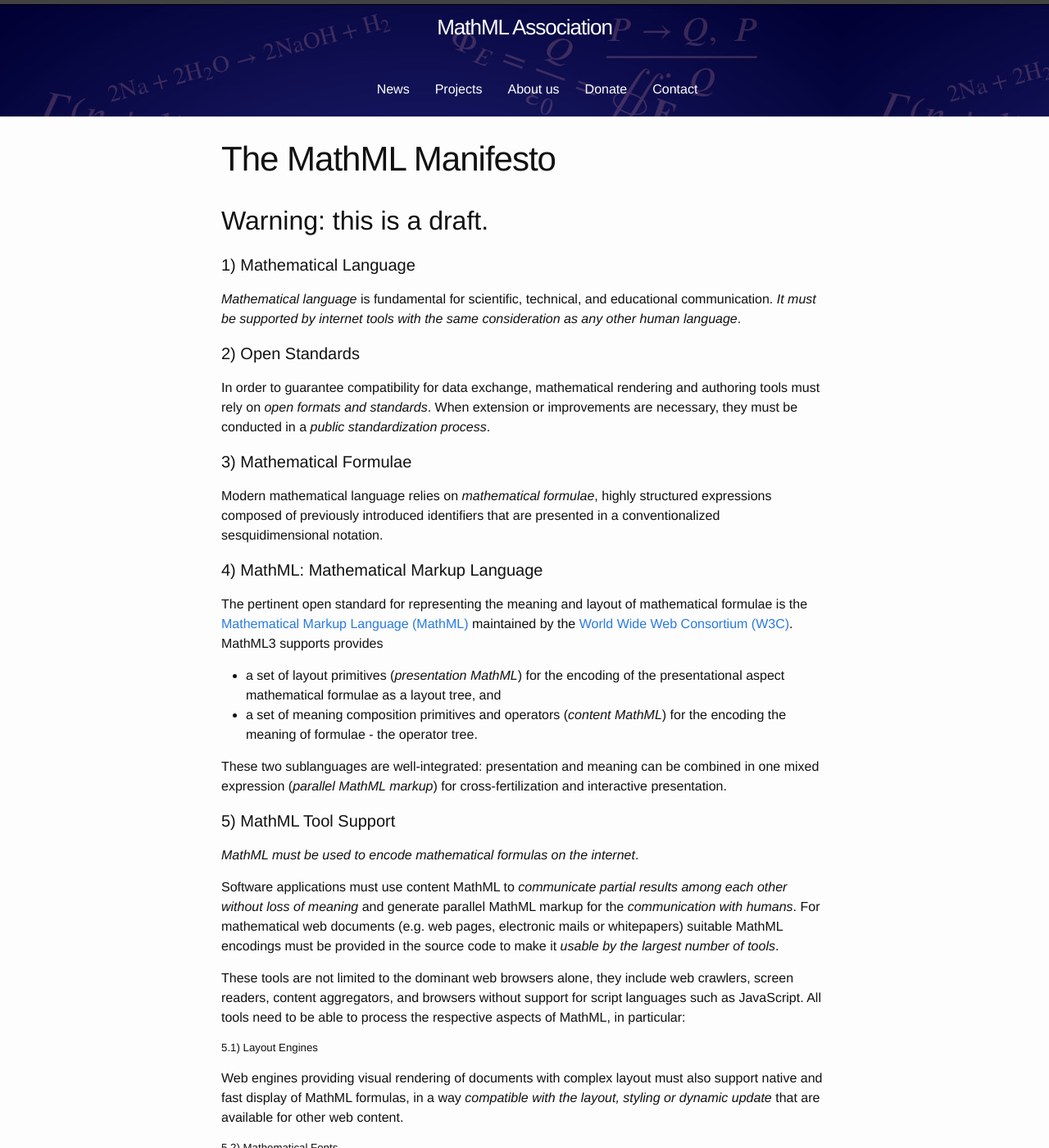
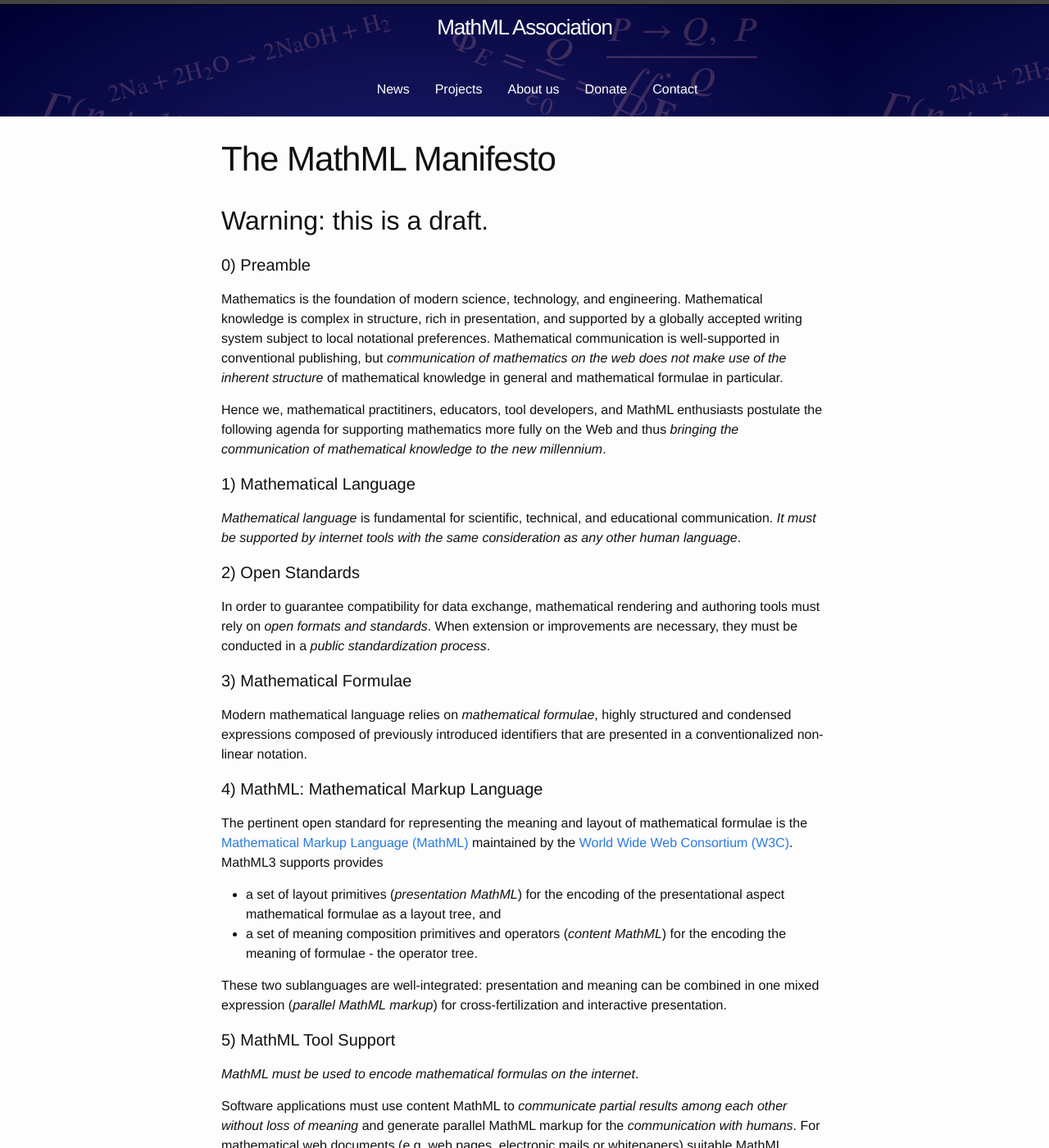
Before and after one commit to MathML/website, a Jekyll site: the page built from manifesto.md, in a window 1280 px wide and 1400 px high. Shown: the whole window at 82% size. Built offline with Jekyll 4.4.1, drawn with Linux system fonts in a browser that asks for light colours.

Commit message:
adding a preamble.

```diff
--- a/manifesto.md
+++ b/manifesto.md
@@ -4,6 +4,19 @@ title: The MathML Manifesto
 ---
 
 ## Warning: this is a draft.
+
+#### 0) Preamble
+
+Mathematics is the foundation of modern science, technology, and engineering. Mathematical
+knowledge is complex in structure, rich in presentation, and supported by a globally
+accepted writing system subject to local notational preferences. Mathematical
+communication is well-supported in conventional publishing, but *communication of
+mathematics on the web does not make use of the inherent structure* of mathematical
+knowledge in general and mathematical formulae in particular.
+
+Hence we, mathematical practitiners, educators, tool developers, and MathML enthusiasts
+postulate the following agenda for supporting mathematics more fully on the Web and thus
+*bringing the communication of mathematical knowledge to the new millennium*.
 
 #### 1) Mathematical Language
 
@@ -19,9 +32,9 @@ are necessary, they must be conducted in a *public standardization process*.
 
 #### 3) Mathematical Formulae
 
-Modern mathematical language relies on *mathematical formulae*, highly structured
-expressions composed of previously introduced identifiers that are presented in a
-conventionalized sesquidimensional notation.
+Modern mathematical language relies on *mathematical formulae*, highly structured and
+condensed expressions composed of previously introduced identifiers that are presented in
+a conventionalized non-linear notation.
 
 #### 4) MathML: Mathematical Markup Language
 
```
Also changed, not shown: other parts of manifesto.md (+3 -0 lines).
